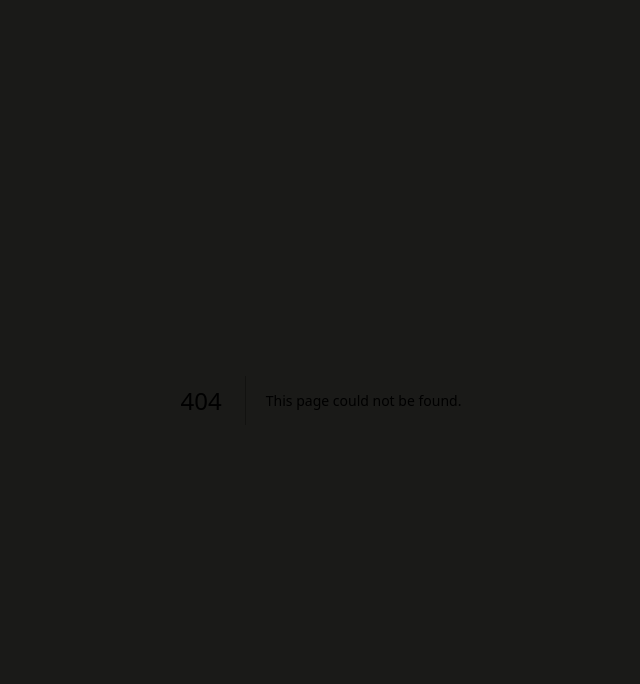
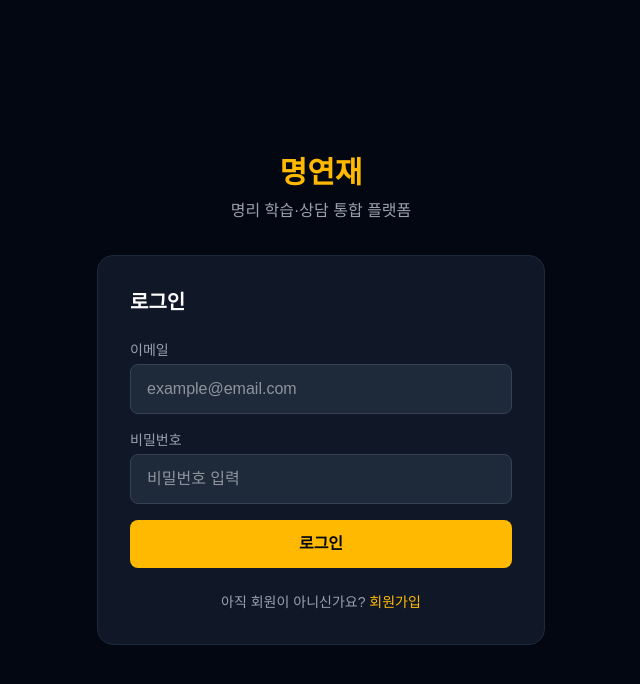
Before and after one commit to lysh0112-cpu/myjae, a Next.js app: page /auth/login in a window 1280 px wide. Before the commit this address had no page. Shown: the top 684 px of the page, without its empty margins (319-959 px from the left). Built offline with nearby package versions, Linux system fonts and the light colour scheme.

Commit message:
Create page.tsx

```diff
--- /dev/null
+++ b/app/auth/login/page.tsx
@@ -0,0 +1,92 @@
+'use client'
+
+import { useState } from 'react'
+import { useRouter } from 'next/navigation'
+import Link from 'next/link'
+import { createClient } from '@/lib/supabase'
+
+export default function LoginPage() {
+  const router = useRouter()
+  const [email, setEmail] = useState('')
+  const [password, setPassword] = useState('')
+  const [error, setError] = useState('')
+  const [loading, setLoading] = useState(false)
+
+  const handleLogin = async (e: React.FormEvent) => {
+    e.preventDefault()
+    setLoading(true)
+    setError('')
+
+    const supabase = createClient()
+    const { error } = await supabase.auth.signInWithPassword({ email, password })
+
+    if (error) {
+      setError('이메일 또는 비밀번호가 올바르지 않습니다.')
+      setLoading(false)
+      return
+    }
+
+    router.push('/')
+    router.refresh()
+  }
+
+  return (
+    <div className="min-h-screen bg-gray-950 flex items-center justify-center px-4">
+      <div className="w-full max-w-md">
+        <div className="text-center mb-8">
+          <h1 className="text-3xl font-bold text-amber-400">명연재</h1>
+          <p className="text-gray-400 mt-2">명리 학습·상담 통합 플랫폼</p>
+        </div>
+
+        <div className="bg-gray-900 rounded-2xl p-8 border border-gray-800">
+          <h2 className="text-xl font-semibold text-white mb-6">로그인</h2>
+
+          <form onSubmit={handleLogin} className="space-y-4">
+            <div>
+              <label className="block text-sm text-gray-400 mb-1">이메일</label>
+              <input
+                type="email"
+                value={email}
+                onChange={(e) => setEmail(e.target.value)}
+                required
+                className="w-full bg-gray-800 text-white rounded-lg px-4 py-3 border border-gray-700 focus:border-amber-400 focus:outline-none"
+                placeholder="example@email.com"
+              />
+            </div>
+
+            <div>
+              <label className="block text-sm text-gray-400 mb-1">비밀번호</label>
+              <input
+                type="password"
+                value={password}
+                onChange={(e) => setPassword(e.target.value)}
+                required
+                className="w-full bg-gray-800 text-white rounded-lg px-4 py-3 border border-gray-700 focus:border-amber-400 focus:outline-none"
+                placeholder="비밀번호 입력"
+              />
+            </div>
+
+            {error && (
+              <p className="text-red-400 text-sm">{error}</p>
+            )}
+
+            <button
+              type="submit"
+              disabled={loading}
+              className="w-full bg-amber-400 text-gray-950 font-semibold rounded-lg py-3 hover:bg-amber-300 transition disabled:opacity-50"
+            >
+              {loading ? '로그인 중...' : '로그인'}
+            </button>
+          </form>
+
+          <p className="text-center text-gray-400 text-sm mt-6">
+            아직 회원이 아니신가요?{' '}
+            <Link href="/auth/signup" className="text-amber-400 hover:underline">
+              회원가입
+            </Link>
+          </p>
+        </div>
+      </div>
+    </div>
+  )
+}
```
